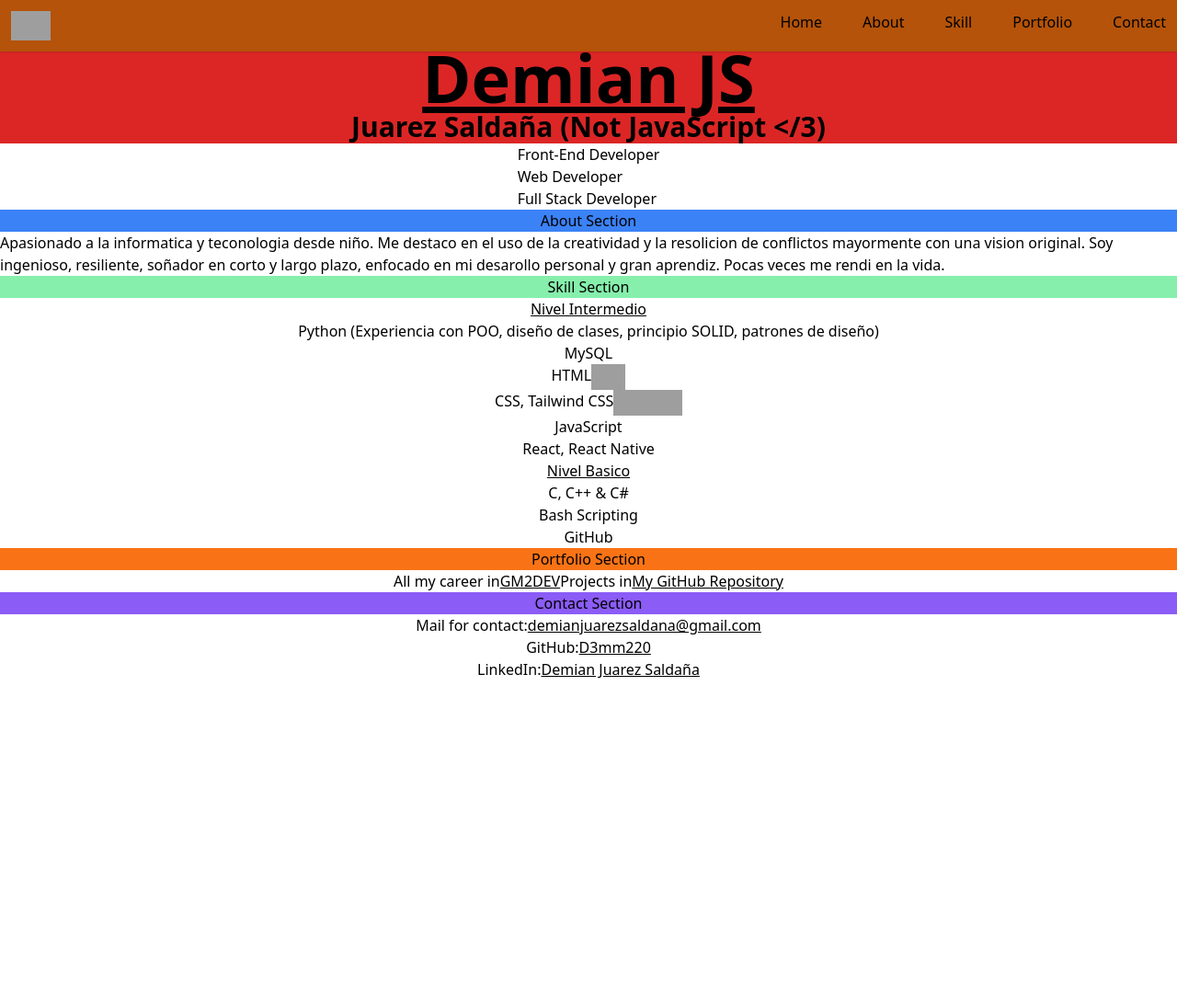
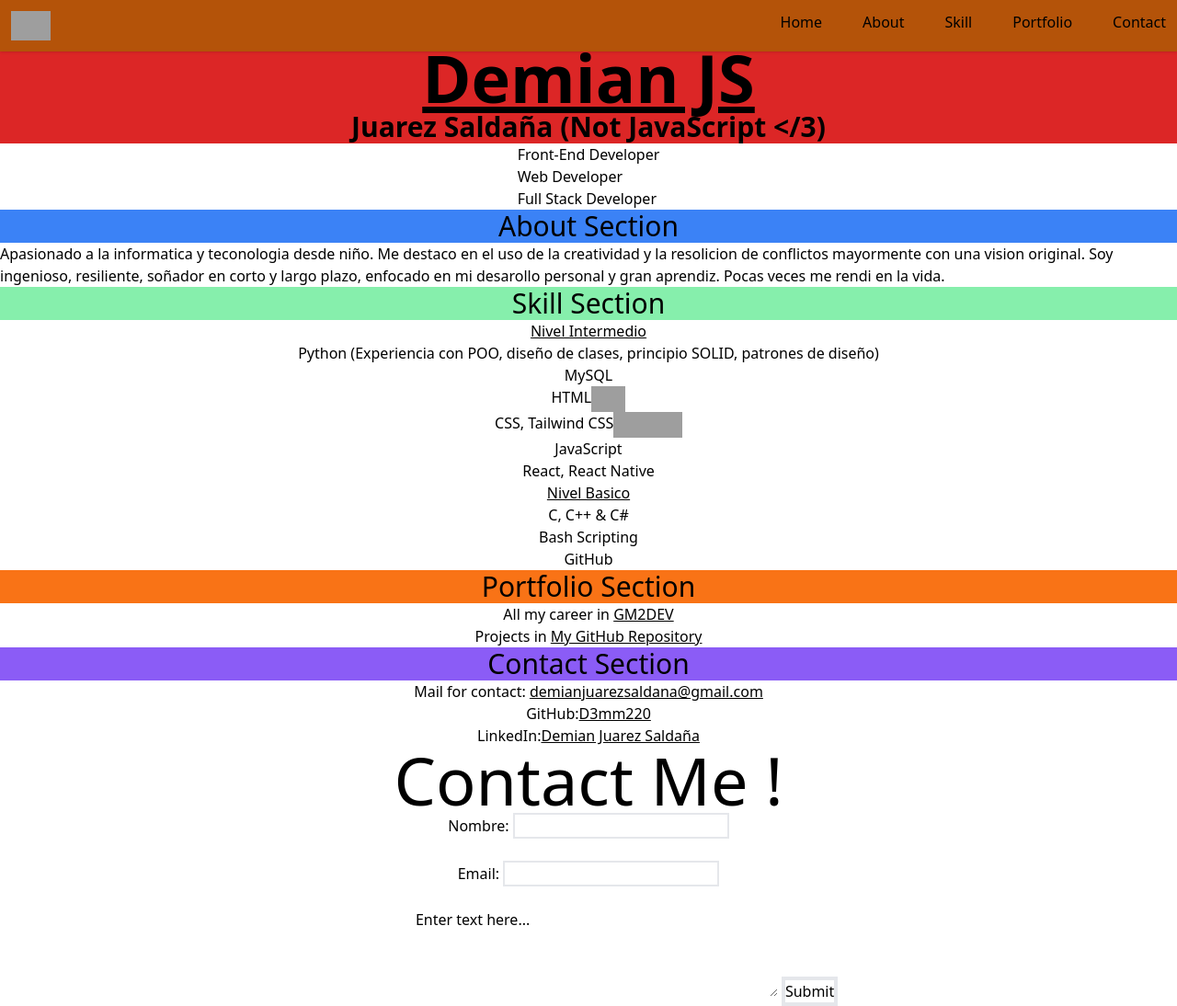
Before and after one commit to DemianJuarez/PortfolioDJS, a website: page index.html in a window 1280 px wide. Shown: the whole page at 92% size. Before the commit the page ends 800 px from the top, so only its background shows below. Drawn offline with Linux system fonts and the light colour scheme; grey boxes are pictures that could not be loaded.

Commit message:
feat(index): add contactMe and more things

```diff
--- a/index.html
+++ b/index.html
@@ -36,7 +36,6 @@
         </nav>
     </header>
     <main class="pt-12">
-
         <section id="homeSection">
             <div class="bg-red-600 justify-center">
                 <h1 class="text-7xl font-bold underline flex justify-center">
@@ -53,7 +52,7 @@
             </p>
         </section>
         <section id="aboutSection">
-            <h2 class="bg-blue-500 flex justify-center">
+            <h2 class="bg-blue-500 text-center text-3xl">
                 About Section
             </h2>
             <p class="flex justify-center">
@@ -61,7 +60,7 @@
             </p>
         </section>
         <section id="skillSection">
-            <h2 class="bg-green-300 flex justify-center">
+            <h2 class="bg-green-300 text-center text-3xl">
                 Skill Section
             </h2>
             <p class="underline flex justify-center">
@@ -106,19 +105,21 @@
             </ul>
         </section>
         <section id="portfolioSection">
-            <h2 class="bg-orange-500 flex justify-center">
+            <h2 class="bg-orange-500 text-center text-3xl">
                 Portfolio Section
             </h2>
-            <p class="flex justify-center">
+            <p class="text-center">
                 All my career in <a class="underline" href="https://www.gm2dev.com/" target="_blank">GM2DEV</a>
+            </p>
+            <p class="text-center">
                 Projects in <a class="underline" href="https://github.com/D3mm220" target="_blank">My GitHub Repository</a>
             </p>
         </section>
         <section id="contactSection">
-            <h2 class="bg-violet-500 flex justify-center">
+            <h2 class="bg-violet-500 text-center text-3xl">
                 Contact Section
             </h2>
-            <p class="flex justify-center">
+            <p class="text-center">
                 Mail for contact: <span class="underline">demianjuarezsaldana@gmail.com</span>
             </p>
             <p class="flex justify-center">
@@ -128,6 +129,22 @@
                 LinkedIn: <a class="underline" href="https://www.linkedin.com/in/demian-juarez-salda%C3%B1a-874822240/" target="_blank">Demian Juarez Saldaña</a>
             </p>
         </section>
+        <section id="contactMe">
+            <h2 class="text-center text-7xl">
+                Contact Me !
+            </h2>
+            <form class="text-center">
+                <label for="fname" class="">Nombre:</label>
+                <input class="border-2" type="text" id="fname" name="fname" required ><br><br>
+                <label for="email">Email:</label>
+                <input class="border-2" type="email" id="email" name="email" required ><br><br>
+                <textarea rows="4" cols="50" name="comment" form="usrform">
+                    Enter text here...
+                </textarea>
+                <input class="border-4" type="submit" value="Submit">
+            </form>
+
+        </section>
     </main>
     <footer>
 
```
Also changed, not shown: output.css.
